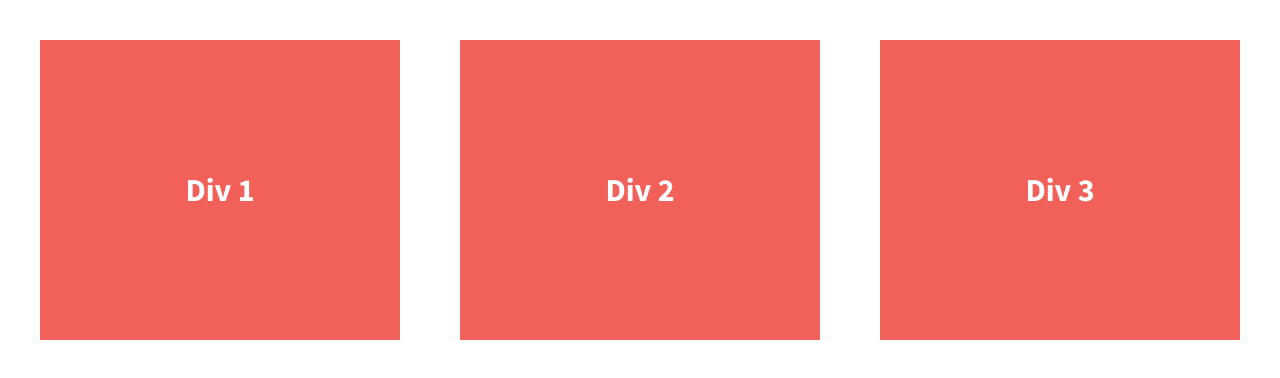
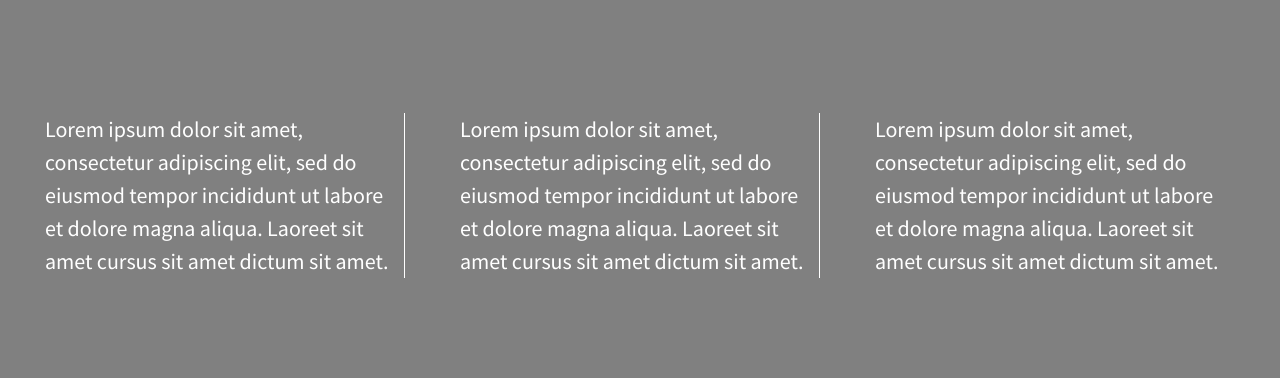
Before and after one commit to oluchinwigwe/Center-flex-divs, a plain HTML site: page index.html in a window 1280 px wide. Drawn offline with nearby package versions, Linux system fonts and the light colour scheme.

Commit message:
Centered flex divs

```diff
--- a/css/main.css
+++ b/css/main.css
@@ -96,7 +96,7 @@ textarea {
    ========================================================================== */
 
 html {
-  background-color: #fff;
+  background-color: grey;
   height: 100%;
 }
 
@@ -109,11 +109,15 @@ body {
 
 .wrapper {
   /*add display:flex and set justify-content to space-between*/
-  font-weight: 700;
+  font-weight: 700px;
   display: flex;
   justify-content: space-between;
 }
 
+.border {
+  border-right: 1px solid #fff;
+  padding-right: 10px;
+}
 .div-1,
 .div-2,
 .div-3 {
@@ -123,10 +127,11 @@ body {
   align-items: center;
   color: #fff;
   line-height: 1.5em;
-  font-size: 1.6em;
-  background-color: #f16059;
+  font-size: 1.1em;
+  background-color: grey;
   height: 300px;
   width: 30%;
+  margin: 5px;
 }
 
 /* ==========================================================================
--- a/index.html
+++ b/index.html
@@ -1,51 +1,88 @@
-<!doctype html>
+<!DOCTYPE html>
 <html class="no-js" lang="">
   <head>
-        <meta charset="utf-8">
-        <meta http-equiv="x-ua-compatible" content="ie=edge">
+    <meta charset="utf-8" />
+    <meta http-equiv="x-ua-compatible" content="ie=edge" />
     <title>Make me into a grid!</title>
-        <meta name="description" content="">
-        <meta name="viewport" content="width=device-width, initial-scale=1">
+    <meta name="description" content="" />
+    <meta name="viewport" content="width=device-width, initial-scale=1" />
 
-        <link rel="apple-touch-icon" href="apple-touch-icon.png">
+    <link rel="apple-touch-icon" href="apple-touch-icon.png" />
     <!-- Place favicon.ico in the root directory -->
 
-        <link rel="stylesheet" href="css/normalize.css">
-        <link rel="stylesheet" href="css/main.css">
+    <link rel="stylesheet" href="css/normalize.css" />
+    <link rel="stylesheet" href="css/main.css" />
     <script src="js/vendor/modernizr-2.8.3.min.js"></script>
-        <link href='http://fonts.googleapis.com/css?family=Lora:700' rel='stylesheet' type='text/css'>
-        <link href='http://fonts.googleapis.com/css?family=Source+Sans+Pro:400,700' rel='stylesheet' type='text/css'>
+    <link
+      href="http://fonts.googleapis.com/css?family=Lora:700"
+      rel="stylesheet"
+      type="text/css"
+    />
+    <link
+      href="http://fonts.googleapis.com/css?family=Source+Sans+Pro:400,700"
+      rel="stylesheet"
+      type="text/css"
+    />
   </head>
   <body>
     <!--[if lt IE 8]>
-            <p class="browserupgrade">You are using an <strong>outdated</strong> browser. Please <a href="http://browsehappy.com/">upgrade your browser</a> to improve your experience.</p>
+      <p class="browserupgrade">
+        You are using an <strong>outdated</strong> browser. Please
+        <a href="http://browsehappy.com/">upgrade your browser</a> to improve
+        your experience.
+      </p>
     <![endif]-->
 
     <section class="wrapper">
       <div class="div-1">
-                Div 1
+        <p class="border">
+          Lorem ipsum dolor sit amet, consectetur adipiscing elit, sed do
+          eiusmod tempor incididunt ut labore et dolore magna aliqua. Laoreet
+          sit amet cursus sit amet dictum sit amet.
+        </p>
       </div>
       <div class="div-2">
-                Div 2
+        <p p class="border">
+          Lorem ipsum dolor sit amet, consectetur adipiscing elit, sed do
+          eiusmod tempor incididunt ut labore et dolore magna aliqua. Laoreet
+          sit amet cursus sit amet dictum sit amet.
+        </p>
       </div>
       <div class="div-3">
-                Div 3
+        <p>
+          Lorem ipsum dolor sit amet, consectetur adipiscing elit, sed do
+          eiusmod tempor incididunt ut labore et dolore magna aliqua. Laoreet
+          sit amet cursus sit amet dictum sit amet.
+        </p>
       </div>
     </section>
 
     <script src="https://ajax.googleapis.com/ajax/libs/jquery/1.11.3/jquery.min.js"></script>
-        <script>window.jQuery || document.write('<script src="js/vendor/jquery-1.11.3.min.js"><\/script>')</script>
+    <script>
+      window.jQuery ||
+        document.write(
+          '<script src="js/vendor/jquery-1.11.3.min.js"><\/script>'
+        );
+    </script>
     <script src="js/plugins.js"></script>
     <script src="js/main.js"></script>
 
     <!-- Google Analytics: change UA-XXXXX-X to be your site's ID. -->
     <script>
-            (function(b,o,i,l,e,r){b.GoogleAnalyticsObject=l;b[l]||(b[l]=
-            function(){(b[l].q=b[l].q||[]).push(arguments)});b[l].l=+new Date;
-            e=o.createElement(i);r=o.getElementsByTagName(i)[0];
-            e.src='https://www.google-analytics.com/analytics.js';
-            r.parentNode.insertBefore(e,r)}(window,document,'script','ga'));
-            ga('create','UA-XXXXX-X','auto');ga('send','pageview');
+      (function (b, o, i, l, e, r) {
+        b.GoogleAnalyticsObject = l;
+        b[l] ||
+          (b[l] = function () {
+            (b[l].q = b[l].q || []).push(arguments);
+          });
+        b[l].l = +new Date();
+        e = o.createElement(i);
+        r = o.getElementsByTagName(i)[0];
+        e.src = "https://www.google-analytics.com/analytics.js";
+        r.parentNode.insertBefore(e, r);
+      })(window, document, "script", "ga");
+      ga("create", "UA-XXXXX-X", "auto");
+      ga("send", "pageview");
     </script>
   </body>
 </html>
```
Lines whose indentation alone changed are shown as unchanged.
